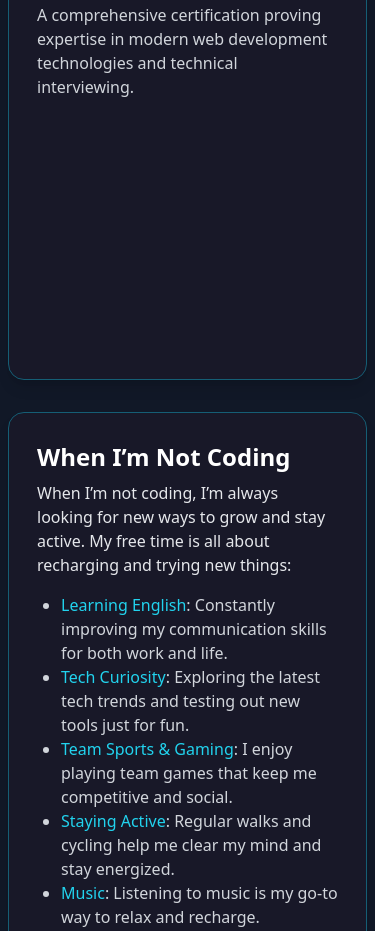
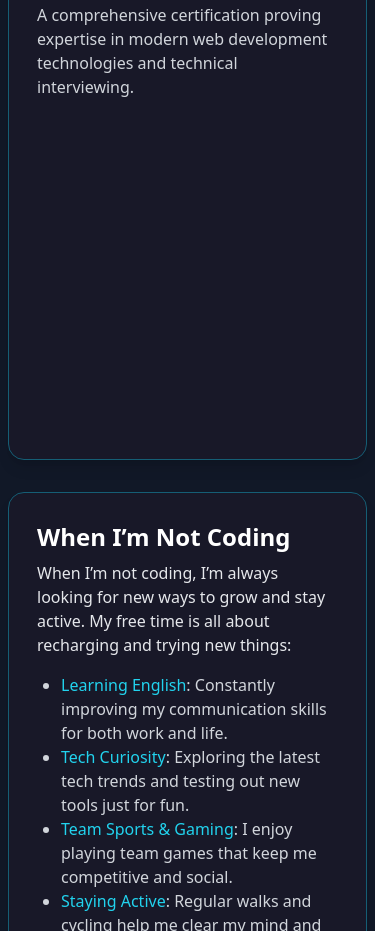
Before and after one commit to Kornetas/portfolio, a React (Vite) app: page /about in a window 390 px wide. Shown: the part 1540-2471 px from the top of the page. Built offline with nearby package versions, Linux system fonts and the light colour scheme.

Commit message:
Fix certificate preview responsiveness on mobile

```diff
--- a/src/pages/About.jsx
+++ b/src/pages/About.jsx
@@ -145,7 +145,8 @@ export default function About() {
               <iframe
                 src="/BloomTech Certificate.pdf"
                 title="BloomTech Certificate"
-                className="w-full h-[220px] sm:h-[340px] md:h-[580px] lg:h-[760px] rounded-xl border-none"
+                className="w-full min-h-[300px] aspect-video rounded-xl border-none"
+                style={{ maxWidth: "100%" }}
               ></iframe>
             </div>
           </div>
```
